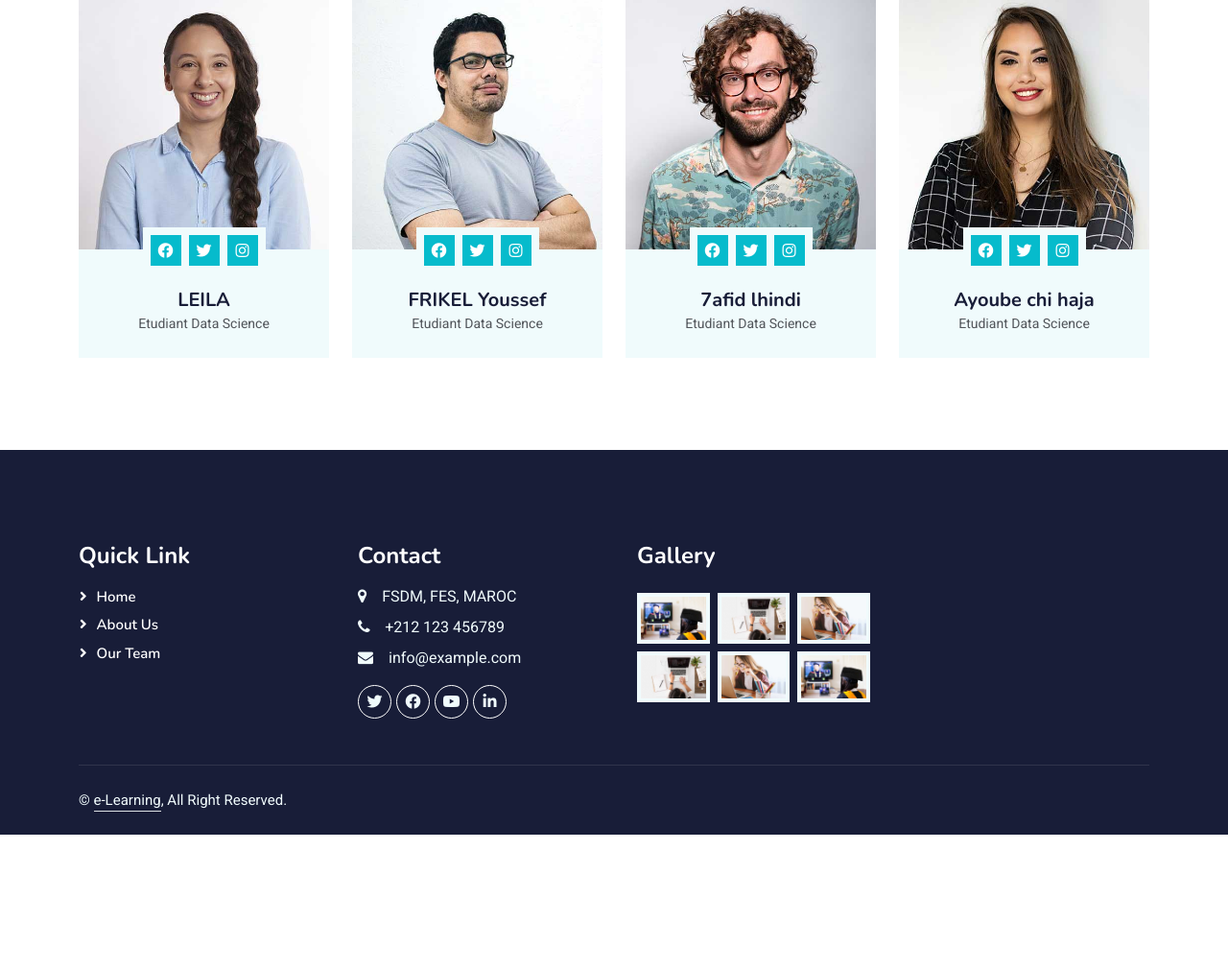
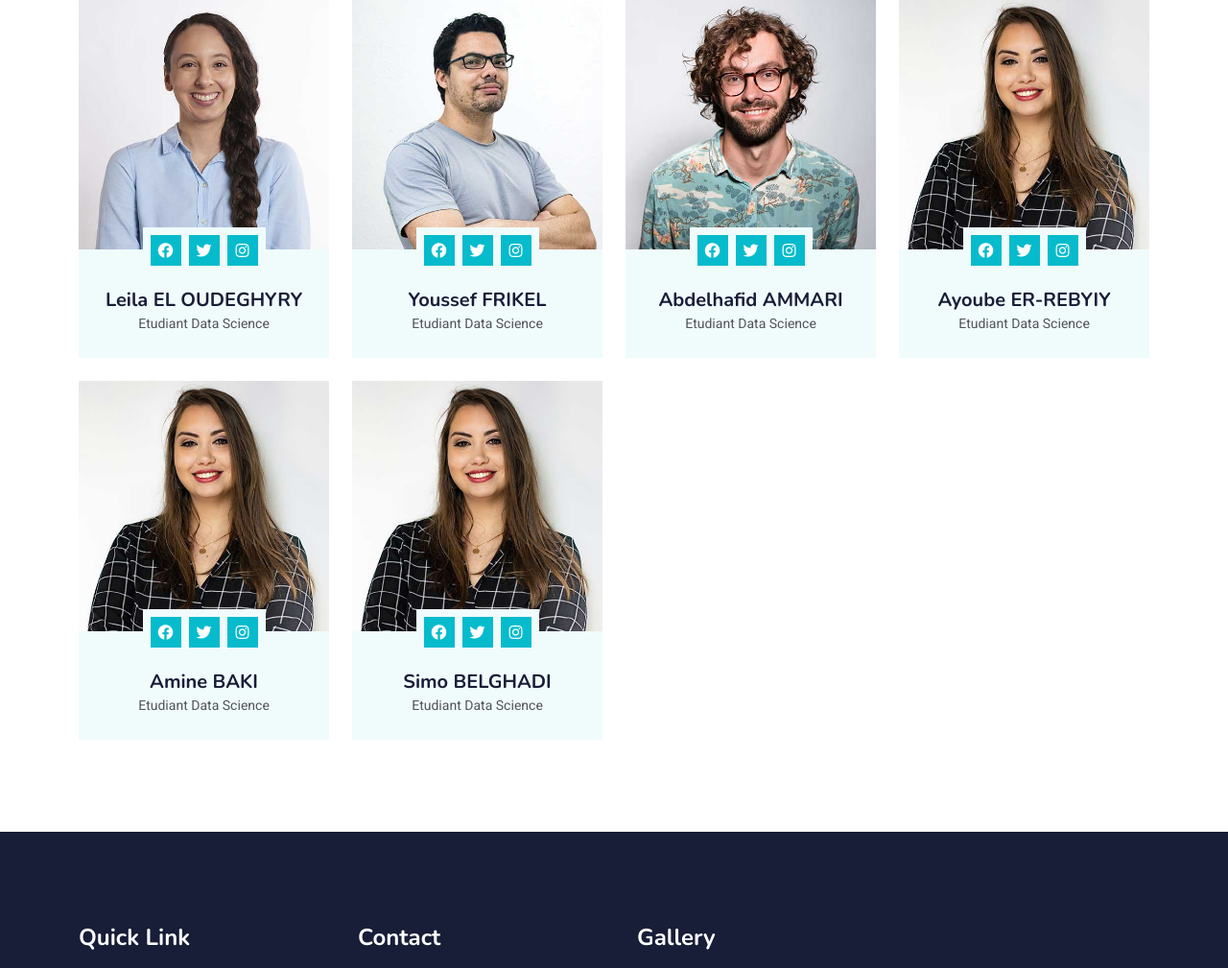
Before and after one commit to frikel12/eLearningProject, a Flask app: page /team in a window 1280 px wide. Shown: the part 575-1584 px from the top of the page at 96% size. Before the commit the page ends 1445 px from the top, so only its background shows below. Run offline with Flask 3, Linux system fonts and the light colour scheme; some libraries are stand-ins or nearby versions.

Commit message:
add teams Commit

```diff
--- a/templates/team.html
+++ b/templates/team.html
@@ -42,7 +42,7 @@
                             </div>
                         </div>
                         <div class="text-center p-4">
-                            <h5 class="mb-0">LEILA</h5>
+                            <h5 class="mb-0">Leila EL OUDEGHYRY</h5>
                             <small>Etudiant Data Science</small>
                         </div>
                     </div>
@@ -60,7 +60,7 @@
                             </div>
                         </div>
                         <div class="text-center p-4">
-                            <h5 class="mb-0">FRIKEL Youssef </h5>
+                            <h5 class="mb-0"> Youssef FRIKEL </h5>
                             <small>Etudiant Data Science</small>
                         </div>
                     </div>
@@ -78,7 +78,7 @@
                             </div>
                         </div>
                         <div class="text-center p-4">
-                            <h5 class="mb-0">7afid lhindi</h5>
+                            <h5 class="mb-0">Abdelhafid AMMARI</h5>
                             <small>Etudiant Data Science</small>
                         </div>
                     </div>
@@ -96,7 +96,45 @@
                             </div>
                         </div>
                         <div class="text-center p-4">
-                            <h5 class="mb-0">Ayoube chi haja</h5>
+                            <h5 class="mb-0">Ayoube ER-REBYIY</h5>
+                            <small>Etudiant Data Science</small>
+                        </div>
+                    </div>
+                </div>
+
+                <div class="col-lg-3 col-md-6 wow fadeInUp" data-wow-delay="0.7s">
+                    <div class="team-item bg-light">
+                        <div class="overflow-hidden">
+                            <img class="img-fluid" src="{{ url_for('static', filename='images/team-4.jpg') }}" alt="">
+                        </div>
+                        <div class="position-relative d-flex justify-content-center" style="margin-top: -23px;">
+                            <div class="bg-light d-flex justify-content-center pt-2 px-1">
+                                <a class="btn btn-sm-square btn-primary mx-1" href=""><i class="fab fa-facebook-f"></i></a>
+                                <a class="btn btn-sm-square btn-primary mx-1" href=""><i class="fab fa-twitter"></i></a>
+                                <a class="btn btn-sm-square btn-primary mx-1" href=""><i class="fab fa-instagram"></i></a>
+                            </div>
+                        </div>
+                        <div class="text-center p-4">
+                            <h5 class="mb-0">Amine BAKI</h5>
+                            <small>Etudiant Data Science</small>
+                        </div>
+                    </div>
+                </div>
+
+                <div class="col-lg-3 col-md-6 wow fadeInUp" data-wow-delay="0.7s">
+                    <div class="team-item bg-light">
+                        <div class="overflow-hidden">
+                            <img class="img-fluid" src="{{ url_for('static', filename='images/team-4.jpg') }}" alt="">
+                        </div>
+                        <div class="position-relative d-flex justify-content-center" style="margin-top: -23px;">
+                            <div class="bg-light d-flex justify-content-center pt-2 px-1">
+                                <a class="btn btn-sm-square btn-primary mx-1" href=""><i class="fab fa-facebook-f"></i></a>
+                                <a class="btn btn-sm-square btn-primary mx-1" href=""><i class="fab fa-twitter"></i></a>
+                                <a class="btn btn-sm-square btn-primary mx-1" href=""><i class="fab fa-instagram"></i></a>
+                            </div>
+                        </div>
+                        <div class="text-center p-4">
+                            <h5 class="mb-0">Simo BELGHADI</h5>
                             <small>Etudiant Data Science</small>
                         </div>
                     </div>
```
